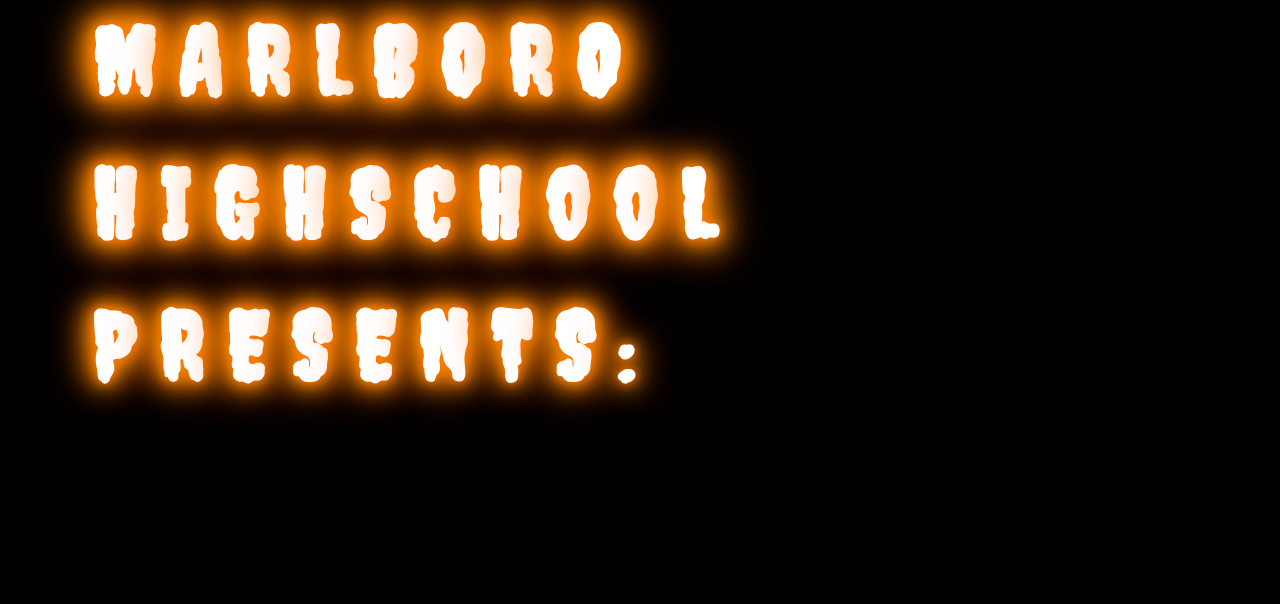
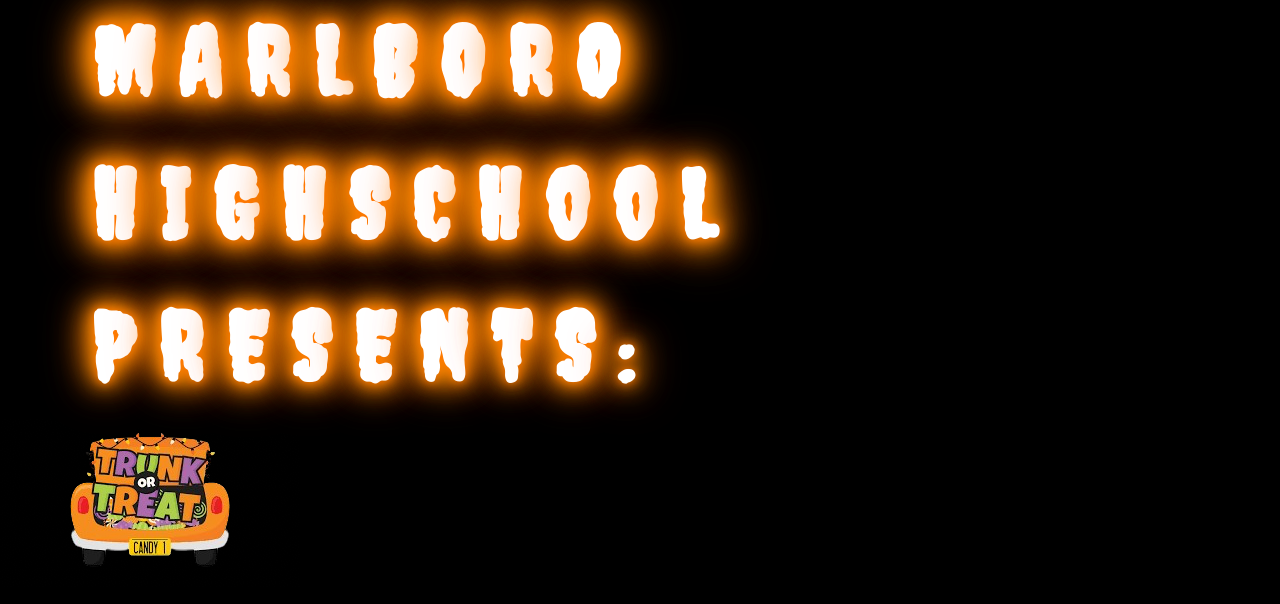
Before and after one commit to bri-depinto/Halloween-Truck-or-Treat, a plain HTML site: page index.html in a window 1280 px wide. Shown: the part 86-690 px from the top of the page. Drawn offline with nearby package versions, Linux system fonts and the light colour scheme.

Commit message:
added car

```diff
--- a/index.html
+++ b/index.html
@@ -73,6 +73,9 @@
         </div>
  <!-- words -->
 
+ <!-- pic -->
+  <img src="imgs/truck.png">
+  <!-- pic -->
 
     <footer>
         <!-- place footer here -->
```
Also changed, not shown: imgs/truck.png (added).
